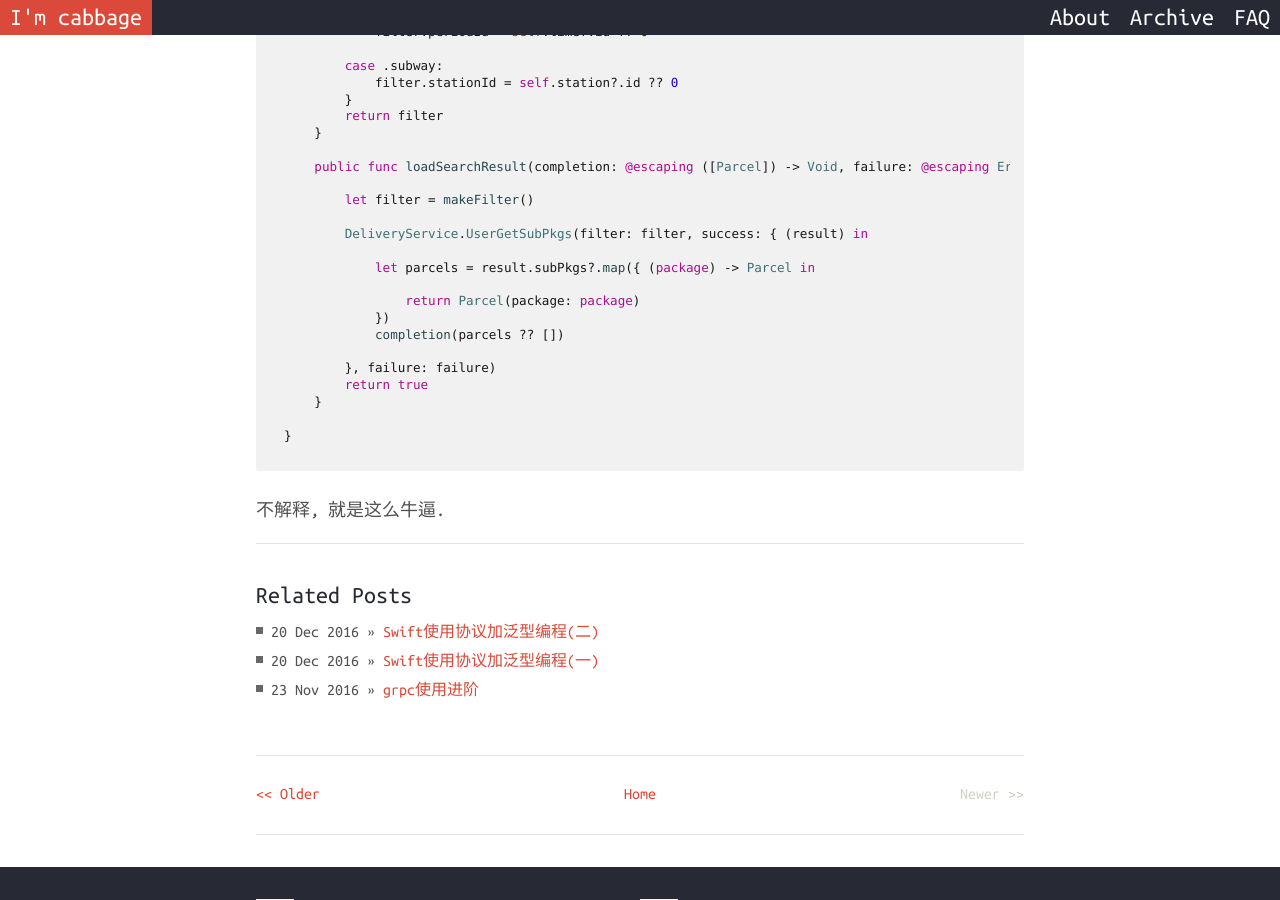
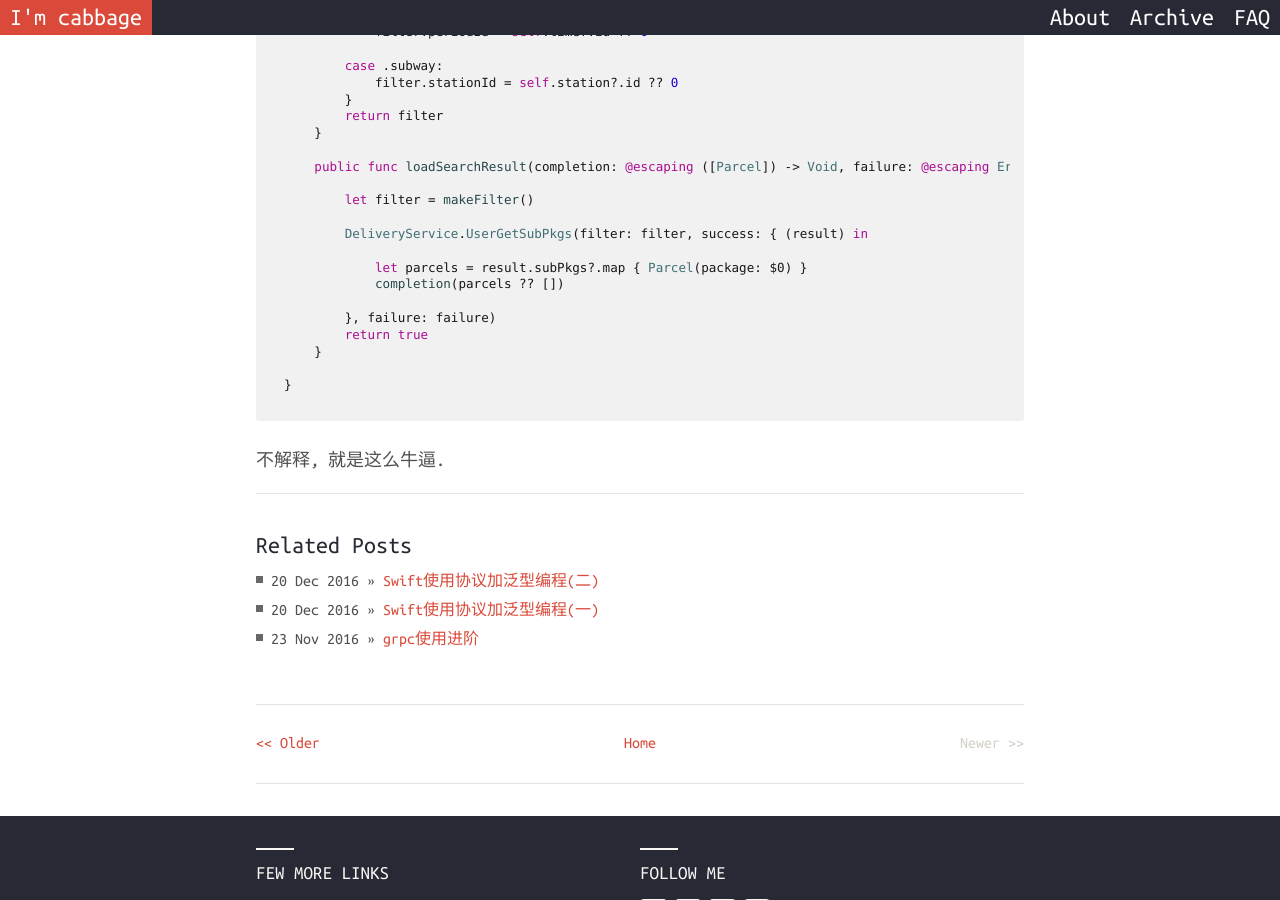
Before and after one commit to KirbyInGitHub/cabbageblog, a Jekyll site: the page built from _posts/2016-12-20-protocol-extension.markdown, in a window 1280 px wide and 900 px high, scrolled down 3270 px. Built offline with Jekyll 4.4.1, drawn with Linux system fonts in a browser that asks for light colours; nearby versions of some CDN libraries; comment, search, counter and statistics services are not loaded.

Commit message:
no message

```diff
--- a/_posts/2016-12-20-protocol-extension.markdown
+++ b/_posts/2016-12-20-protocol-extension.markdown
@@ -154,10 +154,7 @@ extension EZFilter {
 
         DeliveryService.UserGetSubPkgs(filter: filter, success: { (result) in
 
-            let parcels = result.subPkgs?.map({ (package) -> Parcel in
-
-                return Parcel(package: package)
-            })
+            let parcels = result.subPkgs?.map { Parcel(package: $0) }
             completion(parcels ?? [])
 
         }, failure: failure)
```
